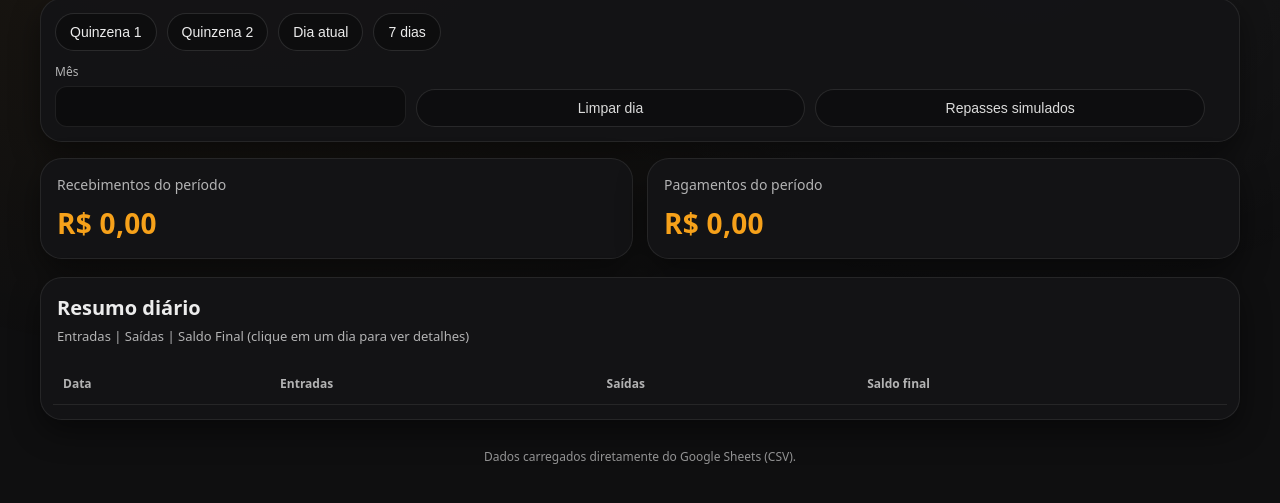
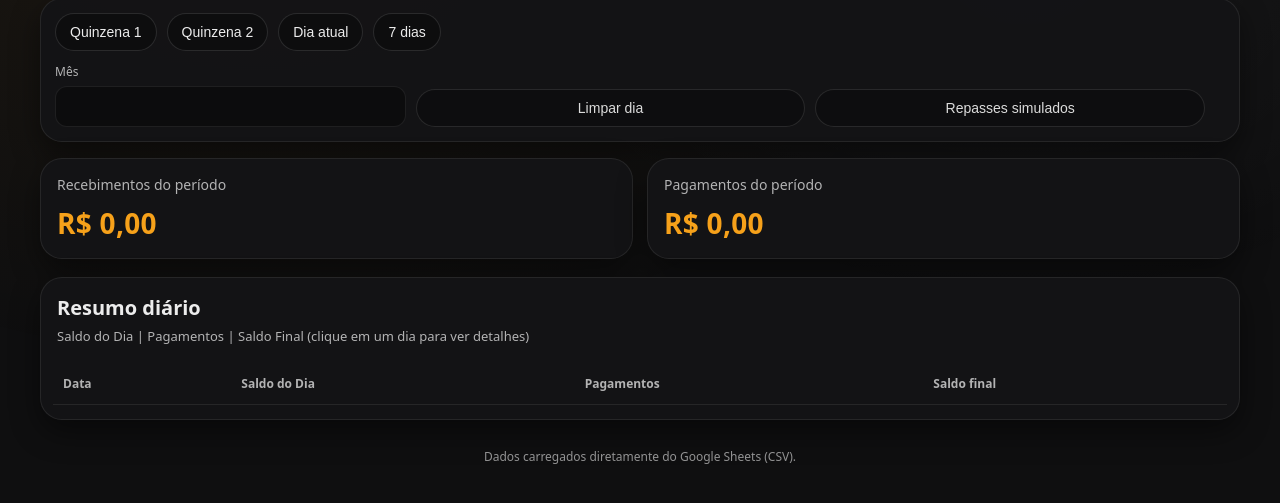
Before and after one commit to henriquedaniel081002-afk/Fluxo-de-caixa---mma-2.0, a plain HTML site: page index.html in a window 1280 px wide. Shown: the part 105-608 px from the top of the page. Drawn offline with Linux system fonts and the light colour scheme; no server answers.

Commit message:
saldo inicial + entrads

```diff
--- a/index.html
+++ b/index.html
@@ -74,7 +74,7 @@
           <header class="table-card__header">
             <div>
               <h3>Resumo diário</h3>
-              <p>Entradas | Saídas | Saldo Final (clique em um dia para ver detalhes)</p>
+              <p>Saldo do Dia | Pagamentos | Saldo Final (clique em um dia para ver detalhes)</p>
             </div>
           </header>
 
@@ -83,8 +83,8 @@
               <thead>
                 <tr>
                   <th>Data</th>
-                  <th>Entradas</th>
-                  <th>Saídas</th>
+                  <th>Saldo do Dia</th>
+                  <th>Pagamentos</th>
                   <th>Saldo final</th>
                 </tr>
               </thead>
@@ -117,11 +117,11 @@
 
         <div class="modal__totals">
           <div class="pill">
-            <span>Entradas</span>
+            <span>Saldo inicial + Entradas</span>
             <strong id="modal-total-entradas">R$ 0,00</strong>
           </div>
           <div class="pill">
-            <span>Saídas</span>
+            <span>Pagamentos</span>
             <strong id="modal-total-saidas">R$ 0,00</strong>
           </div>
 
@@ -140,12 +140,12 @@
 
         <div class="modal__content">
           <section class="modal__section">
-            <h5>Entradas</h5>
+            <h5>Saldo inicial + Entradas</h5>
             <div class="list" id="modal-entries"></div>
           </section>
 
           <section class="modal__section">
-            <h5>Saídas</h5>
+            <h5>Pagamentos</h5>
             <div class="list" id="modal-expenses"></div>
           </section>
         </div>
--- a/styles.css
+++ b/styles.css
@@ -593,11 +593,11 @@ input[type="date"]:focus,
     color: var(--muted);
   }
   #summary-table tbody td:nth-child(2)::before {
-    content: "Entradas: ";
+    content: "Saldo inicial + Entradas: ";
     color: var(--muted);
   }
   #summary-table tbody td:nth-child(3)::before {
-    content: "Saídas: ";
+    content: "Pagamentos: ";
     color: var(--muted);
   }
   #summary-table tbody td:nth-child(4)::before {
```
